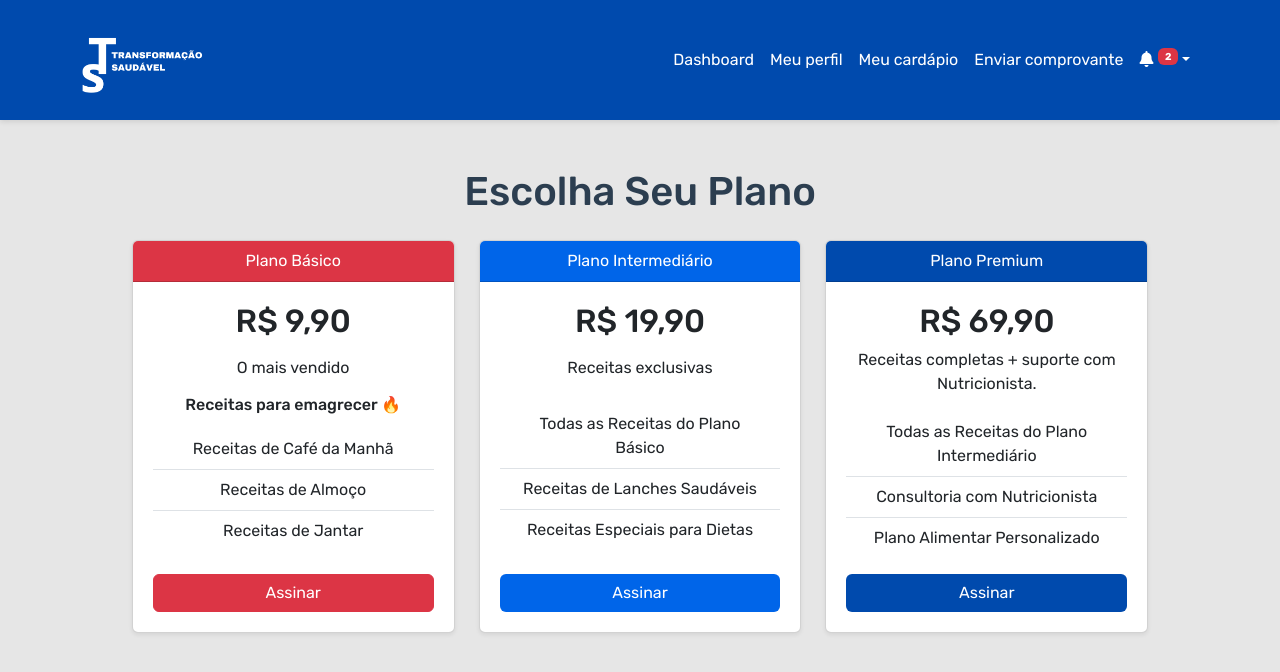
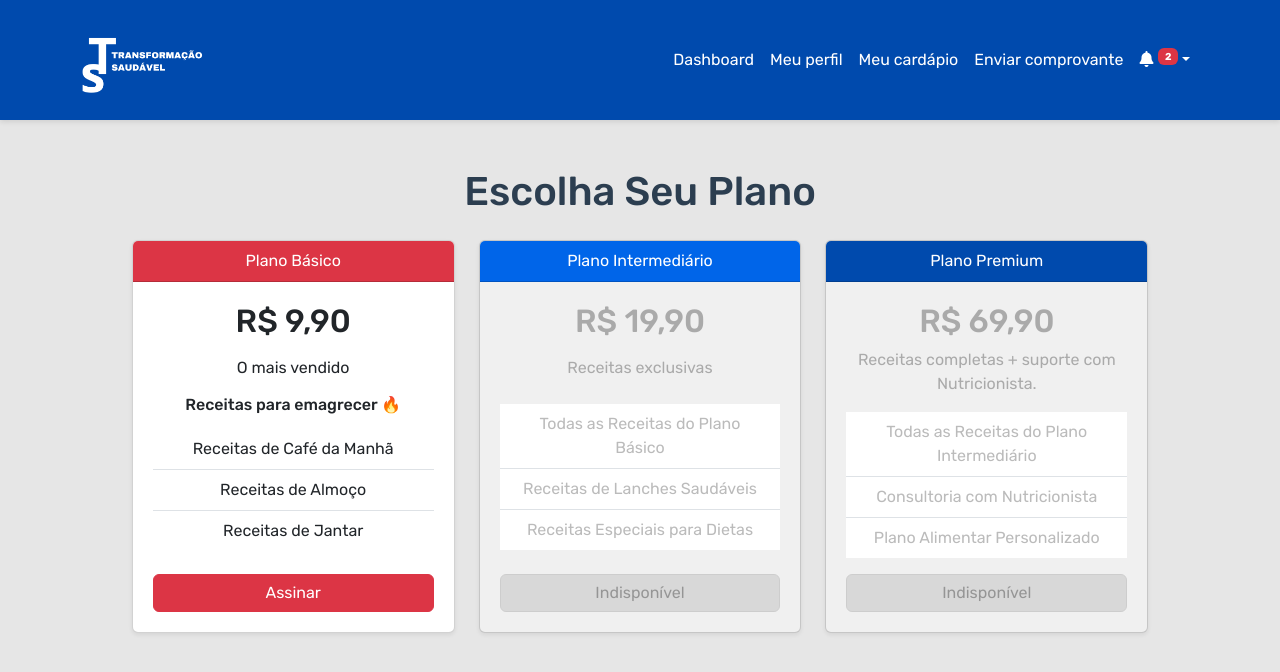
Before and after one commit to LucasGuedes-s/transformacao-saudavel, a Vue app in the folder front-end/: page /planos in a window 1280 px wide. Shown: the top 672 px of the page. Built offline with nearby package versions, Linux system fonts and the light colour scheme.

Commit message:
Adicionando planos indisponiveis

```diff
--- a/front-end/src/views/HomeView.vue
+++ b/front-end/src/views/HomeView.vue
@@ -149,7 +149,7 @@ export default {
   },
 };
 </script>
-<style>
+<style scoped>
 
 @media screen and (max-width: 600px) {
   .vh-100 {
--- a/front-end/src/views/PlanosView.vue
+++ b/front-end/src/views/PlanosView.vue
@@ -6,7 +6,7 @@
       <div class="row row-cols-1 row-cols-md-3 g-4">
         <!-- Plano Básico -->
         <div class="col">
-            <div class="card text-center shadow-sm h-100" >
+          <div class="card text-center shadow-sm h-100">
             <div class="card-header bg-danger text-white">Plano Básico</div>
             <div class="card-body">
               <h2 class="card-title">R$ 9,90</h2>
@@ -17,10 +17,7 @@
                 <li class="list-group-item">Receitas de Almoço</li>
                 <li class="list-group-item">Receitas de Jantar</li>
               </ul>
-                <button
-                  class="btn btn-danger mt-3"
-                  @click="iniciarPagamento('Plano Básico', 9.90)"
-                >
+              <button class="btn btn-danger mt-3" @click="iniciarPagamento('Plano Básico', 9.90)">
                 Assinar
               </button>
             </div>
@@ -28,7 +25,7 @@
         </div>
         <!-- Plano Intermediário -->
         <div class="col">
-            <div class="card text-center shadow-sm h-100">
+          <div class="card text-center shadow-sm h-100 unavailable">
             <div class="card-header text-white" style="background-color: #0065e9">Plano Intermediário</div>
             <div class="card-body">
               <h2 class="card-title">R$ 19,90</h2>
@@ -38,18 +35,16 @@
                 <li class="list-group-item">Receitas de Lanches Saudáveis</li>
                 <li class="list-group-item">Receitas Especiais para Dietas</li>
               </ul>
-                <button
-                  class="btn mt-3" style="background-color: #0065e9; color: #ffff"
-                  @click="iniciarPagamento('Plano Intermediário', 14.90)"
-                >
-                  Assinar
+              <button class="btn mt-3 disabled" disabled>
+                Indisponível
               </button>
             </div>
           </div>
         </div>
+
         <!-- Plano Premium -->
         <div class="col">
-            <div class="card text-center shadow-sm h-100">
+          <div class="card text-center shadow-sm h-100 unavailable">
             <div class="card-header text-white" style="background-color: #004aad">Plano Premium</div>
             <div class="card-body">
               <h2 class="card-title">R$ 69,90</h2>
@@ -59,15 +54,13 @@
                 <li class="list-group-item">Consultoria com Nutricionista</li>
                 <li class="list-group-item">Plano Alimentar Personalizado</li>
               </ul>
-                <button
-                  class="btn mt-3" style="background-color: #004aad; color: #ffff"
-                  @click="iniciarPagamento('Plano Premium', 49.90)"
-                >
-                  Assinar
+              <button class="btn mt-3 disabled" disabled>
+                Indisponível
               </button>
             </div>
           </div>
         </div>
+
       </div>
     </div>
   </div>
@@ -116,7 +109,8 @@
 
 .row {
   display: flex;
-    justify-content: center; /* Alinha os itens ao centro */
+  justify-content: center;
+  /* Alinha os itens ao centro */
 }
 
 .col {
@@ -126,4 +120,25 @@
 .card-body {
   padding: 20px;
 }
+.unavailable {
+  background-color: #f0f0f0; /* Fundo cinza claro */
+  color: #aaa; /* Texto cinza */
+}
+
+.unavailable .card-header {
+  background-color: #d6d6d6; /* Fundo do header cinza mais escuro */
+  color: #999; /* Texto cinza */
+}
+
+.unavailable .list-group-item {
+  color: #bbb; /* Texto dos itens da lista */
+}
+
+.unavailable button {
+  background-color: #ccc; /* Fundo cinza do botão */
+  border-color: #bbb; /* Borda do botão */
+  color: #666; /* Texto do botão */
+  cursor: not-allowed; /* Cursor de não permitido */
+}
+
 </style>
```
Lines whose indentation alone changed are shown as unchanged.
